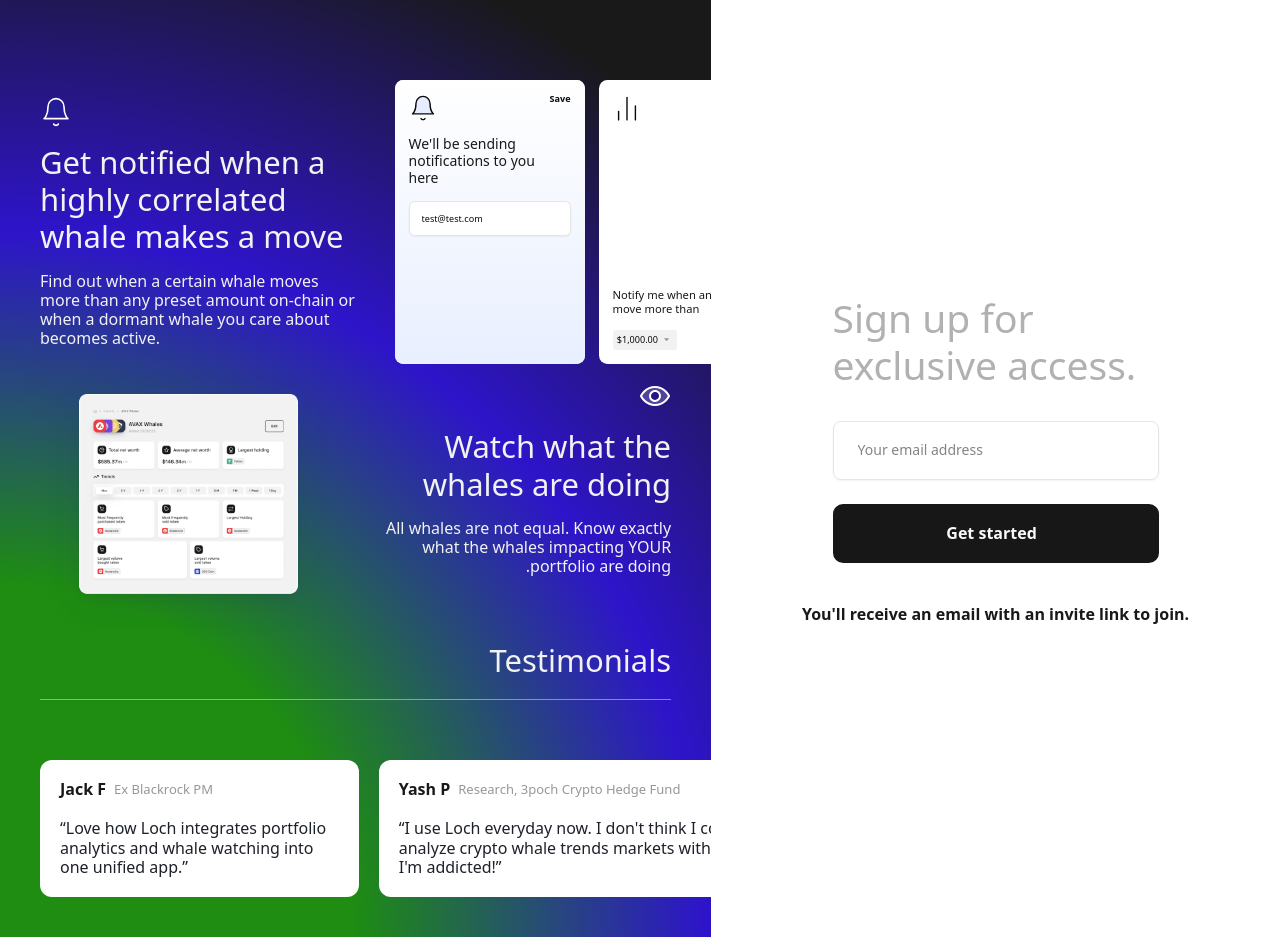
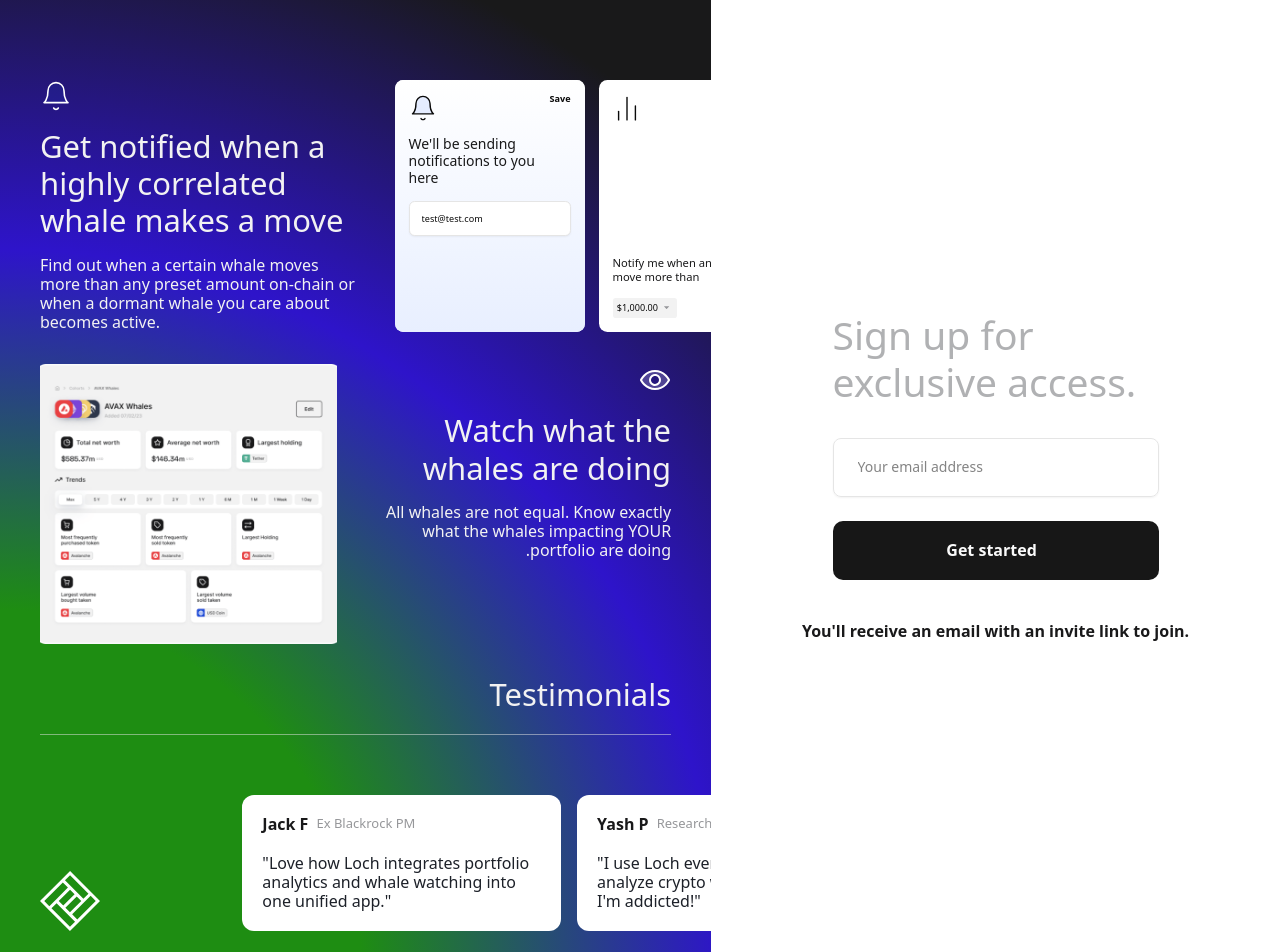
Before and after one commit to SuhelMakkad/sign-up-template, a Next.js app: page / in a window 1280 px wide. Shown: the top 952 px of the page. Built offline with nearby package versions, Linux system fonts and the light colour scheme.

Commit message:
Add carousel for testimonials

```diff
--- a/app/globals.css
+++ b/app/globals.css
@@ -1,5 +1,7 @@
 @import "tailwindcss";
 @import "tw-animate-css";
+
+@custom-variant dark (&:is(.dark *));
 
 @theme inline {
   --color-background: var(--background);
--- a/app/page.tsx
+++ b/app/page.tsx
@@ -2,9 +2,10 @@
 
 import { previewImage } from "@/components/assets"
 import { Cards } from "@/components/cards"
-import { TestimonialCard } from "@/components/cards/testimonial"
+import { Testimonials } from "@/components/cards/testimonial"
 import { BellIcon } from "@/components/icons/bell"
 import { EyeIcon } from "@/components/icons/eye"
+import { LogoIcon } from "@/components/icons/logo"
 import { SignUpForm } from "@/components/sign-up-form"
 import { TextSection } from "@/components/text-section"
 import { testimonials } from "@/data/testimonials"
@@ -12,42 +13,42 @@
 export default function Home() {
   return (
     <main className="h-dvh grid grid-cols-9">
-      <section className="col-span-5 size-full lg:flex hidden gradient-background bg-(--gradient-background-to) ps-10 pt-20 pb-10 justify-between flex-col">
-        <section className="grid grid-cols-2 gap-9.5">
+      <section className="col-span-5 size-full gap-8 lg:flex hidden gradient-background bg-(--gradient-background-to) pt-20 pb-10 justify-between flex-col">
+        <section className="grid grid-cols-2 gap-9.5 ps-10">
           <TextSection
             Icon={BellIcon}
+            className="max-w-80.5"
             title="Get notified when a highly correlated whale makes a move"
             description="Find out when a certain whale moves more than any preset amount on-chain or when a dormant whale you care about becomes active."
           />
           <Cards />
         </section>
 
-        <section className="grid grid-cols-2 gap-9.5 pe-10">
+        <section className="grid grid-cols-2 gap-9.5 px-10">
           <Image
             src={previewImage}
             alt="Preview"
             width={previewImage.width}
             height={previewImage.height}
-            className="w-full h-full object-cover"
+            className="w-auto h-70 object-cover"
           />
+
           <TextSection
             dir="rtl"
             Icon={EyeIcon}
+            className="max-w-76.25"
             title="Watch what the whales are doing"
             description="All whales are not equal. Know exactly what the whales impacting YOUR portfolio are doing."
           />
         </section>
 
-        <section className="flex flex-col">
-          <h3 className="text-[#F2F2F2] font-medium text-[31px] text-end pe-10">
+        <section className="flex flex-col relative">
+          <h3 className="text-[#F2F2F2] font-medium text-[31px] text-end px-10">
             Testimonials
             <hr className="border-secondary/50 mb-15 mt-5" />
           </h3>
-          <div className="flex gap-5 overflow-x-auto">
-            {testimonials.map((testimonial) => (
-              <TestimonialCard key={testimonial.name} {...testimonial} />
-            ))}
-          </div>
+          <LogoIcon className="size-15 text-white absolute bottom-0 left-10" />
+          <Testimonials testimonials={testimonials} />
         </section>
       </section>
 
--- a/components/cards/index.tsx
+++ b/components/cards/index.tsx
@@ -3,7 +3,7 @@
 
 export const Cards = () => {
   return (
-    <div className="flex gap-3.5 overflow-auto">
+    <div className="flex gap-3.5 overflow-auto shrink-0">
       <EmailNotificationCard />
       <WalletMoveCard />
       <WalletDormantCard />
--- a/components/cards/testimonial.tsx
+++ b/components/cards/testimonial.tsx
@@ -1,10 +1,18 @@
+import {
+  Carousel,
+  CarouselContent,
+  CarouselItem,
+  CarouselNext,
+  CarouselPrevious,
+} from "@/components/carousel"
+
 type TestimonialCardProps = {
   name: string
   title: string
   description: string
 }
 
-export const TestimonialCard = ({
+const TestimonialCard = ({
   name,
   title,
   description,
@@ -24,10 +32,35 @@
       </header>
 
       <p className="text-[#1D2129] text-base font-medium">
-        {`“`}
+        {`"`}
         {description}
-        {`”`}
+        {`"`}
       </p>
     </article>
   )
 }
+
+type TestimonialsProps = {
+  testimonials: TestimonialCardProps[]
+}
+
+export const Testimonials = ({ testimonials }: TestimonialsProps) => {
+  return (
+    <Carousel
+      className="w-full"
+      opts={{
+        dragFree: true,
+      }}
+    >
+      <CarouselContent className="cursor-grab active:cursor-grabbing">
+        <CarouselItem className="basis-auto w-1/3" />
+        {testimonials.map((testimonial, index) => (
+          <CarouselItem key={index} className="basis-auto select-none">
+            <TestimonialCard {...testimonial} />
+          </CarouselItem>
+        ))}
+        <CarouselItem className="basis-auto w-40" />
+      </CarouselContent>
+    </Carousel>
+  )
+}
--- /dev/null
+++ b/components/carousel.tsx
@@ -0,0 +1,241 @@
+"use client"
+
+import * as React from "react"
+import useEmblaCarousel, {
+  type UseEmblaCarouselType,
+} from "embla-carousel-react"
+import { ArrowLeft, ArrowRight } from "lucide-react"
+
+import { Button } from "@/components/button"
+import { cn } from "@/lib/utils"
+
+type CarouselApi = UseEmblaCarouselType[1]
+type UseCarouselParameters = Parameters<typeof useEmblaCarousel>
+type CarouselOptions = UseCarouselParameters[0]
+type CarouselPlugin = UseCarouselParameters[1]
+
+type CarouselProps = {
+  opts?: CarouselOptions
+  plugins?: CarouselPlugin
+  orientation?: "horizontal" | "vertical"
+  setApi?: (api: CarouselApi) => void
+}
+
+type CarouselContextProps = {
+  carouselRef: ReturnType<typeof useEmblaCarousel>[0]
+  api: ReturnType<typeof useEmblaCarousel>[1]
+  scrollPrev: () => void
+  scrollNext: () => void
+  canScrollPrev: boolean
+  canScrollNext: boolean
+} & CarouselProps
+
+const CarouselContext = React.createContext<CarouselContextProps | null>(null)
+
+function useCarousel() {
+  const context = React.useContext(CarouselContext)
+
+  if (!context) {
+    throw new Error("useCarousel must be used within a <Carousel />")
+  }
+
+  return context
+}
+
+function Carousel({
+  orientation = "horizontal",
+  opts,
+  setApi,
+  plugins,
+  className,
+  children,
+  ...props
+}: React.ComponentProps<"div"> & CarouselProps) {
+  const [carouselRef, api] = useEmblaCarousel(
+    {
+      ...opts,
+      axis: orientation === "horizontal" ? "x" : "y",
+    },
+    plugins
+  )
+  const [canScrollPrev, setCanScrollPrev] = React.useState(false)
+  const [canScrollNext, setCanScrollNext] = React.useState(false)
+
+  const onSelect = React.useCallback((api: CarouselApi) => {
+    if (!api) return
+    setCanScrollPrev(api.canScrollPrev())
+    setCanScrollNext(api.canScrollNext())
+  }, [])
+
+  const scrollPrev = React.useCallback(() => {
+    api?.scrollPrev()
+  }, [api])
+
+  const scrollNext = React.useCallback(() => {
+    api?.scrollNext()
+  }, [api])
+
+  const handleKeyDown = React.useCallback(
+    (event: React.KeyboardEvent<HTMLDivElement>) => {
+      if (event.key === "ArrowLeft") {
+        event.preventDefault()
+        scrollPrev()
+      } else if (event.key === "ArrowRight") {
+        event.preventDefault()
+        scrollNext()
+      }
+    },
+    [scrollPrev, scrollNext]
+  )
+
+  React.useEffect(() => {
+    if (!api || !setApi) return
+    setApi(api)
+  }, [api, setApi])
+
+  React.useEffect(() => {
+    if (!api) return
+    onSelect(api)
+    api.on("reInit", onSelect)
+    api.on("select", onSelect)
+
+    return () => {
+      api?.off("select", onSelect)
+    }
+  }, [api, onSelect])
+
+  return (
+    <CarouselContext.Provider
+      value={{
+        carouselRef,
+        api: api,
+        opts,
+        orientation:
+          orientation || (opts?.axis === "y" ? "vertical" : "horizontal"),
+        scrollPrev,
+        scrollNext,
+        canScrollPrev,
+        canScrollNext,
+      }}
+    >
+      <div
+        onKeyDownCapture={handleKeyDown}
+        className={cn("relative", className)}
+        role="region"
+        aria-roledescription="carousel"
+        data-slot="carousel"
+        {...props}
+      >
+        {children}
+      </div>
+    </CarouselContext.Provider>
+  )
+}
+
+function CarouselContent({ className, ...props }: React.ComponentProps<"div">) {
+  const { carouselRef, orientation } = useCarousel()
+
+  return (
+    <div
+      ref={carouselRef}
+      className="overflow-hidden"
+      data-slot="carousel-content"
+    >
+      <div
+        className={cn(
+          "flex",
+          orientation === "horizontal" ? "-ml-4" : "-mt-4 flex-col",
+          className
+        )}
+        {...props}
+      />
+    </div>
+  )
+}
+
+function CarouselItem({ className, ...props }: React.ComponentProps<"div">) {
+  const { orientation } = useCarousel()
+
+  return (
+    <div
+      role="group"
+      aria-roledescription="slide"
+      data-slot="carousel-item"
+      className={cn(
+        "min-w-0 shrink-0 grow-0 basis-full",
+        orientation === "horizontal" ? "pl-4" : "pt-4",
+        className
+      )}
+      {...props}
+    />
+  )
+}
+
+function CarouselPrevious({
+  className,
+  variant = "outline",
+  size = "icon",
+  ...props
+}: React.ComponentProps<typeof Button>) {
+  const { orientation, scrollPrev, canScrollPrev } = useCarousel()
+
+  return (
+    <Button
+      data-slot="carousel-previous"
+      variant={variant}
+      size={size}
+      className={cn(
+        "absolute size-8 rounded-full",
+        orientation === "horizontal"
+          ? "top-1/2 -left-12 -translate-y-1/2"
+          : "-top-12 left-1/2 -translate-x-1/2 rotate-90",
+        className
+      )}
+      disabled={!canScrollPrev}
+      onClick={scrollPrev}
+      {...props}
+    >
+      <ArrowLeft />
+      <span className="sr-only">Previous slide</span>
+    </Button>
+  )
+}
+
+function CarouselNext({
+  className,
+  variant = "outline",
+  size = "icon",
+  ...props
+}: React.ComponentProps<typeof Button>) {
+  const { orientation, scrollNext, canScrollNext } = useCarousel()
+
+  return (
+    <Button
+      data-slot="carousel-next"
+      variant={variant}
+      size={size}
+      className={cn(
+        "absolute size-8 rounded-full",
+        orientation === "horizontal"
+          ? "top-1/2 -right-12 -translate-y-1/2"
+          : "-bottom-12 left-1/2 -translate-x-1/2 rotate-90",
+        className
+      )}
+      disabled={!canScrollNext}
+      onClick={scrollNext}
+      {...props}
+    >
+      <ArrowRight />
+      <span className="sr-only">Next slide</span>
+    </Button>
+  )
+}
+
+export {
+  type CarouselApi,
+  Carousel,
+  CarouselContent,
+  CarouselItem,
+  CarouselPrevious,
+  CarouselNext,
+}
--- a/components/icons/bell.tsx
+++ b/components/icons/bell.tsx
@@ -14,7 +14,7 @@
       <path
         d="M21 9.33301C21 7.47649 20.2625 5.69601 18.9497 4.38326C17.637 3.07051 15.8565 2.33301 14 2.33301C12.1435 2.33301 10.363 3.07051 9.05025 4.38326C7.7375 5.69601 7 7.47649 7 9.33301C7 17.4997 3.5 19.833 3.5 19.833H24.5C24.5 19.833 21 17.4997 21 9.33301Z"
         fill={bellFill ?? "#165DFF"}
-        fill-opacity="0.1"
+        fillOpacity="0.1"
         stroke="currentColor"
         strokeWidth="1.4"
         strokeLinecap="round"
--- a/components/text-section.tsx
+++ b/components/text-section.tsx
@@ -16,7 +16,7 @@
   className,
 }: TextSectionProps) => {
   return (
-    <section dir={dir} className={cn("flex flex-col gap-4 py-4", className)}>
+    <section dir={dir} className={cn("flex flex-col gap-4 me-auto", className)}>
       <Icon className="size-8 text-white" />
       <h2 className="text-[#F2F2F2] font-medium text-[31px]">{title}</h2>
       <p className="text-[#F2F2F2] text-base font-medium">{description}</p>
--- a/package.json
+++ b/package.json
@@ -15,6 +15,7 @@
     "@radix-ui/react-slot": "^1.2.4",
     "class-variance-authority": "^0.7.1",
     "clsx": "^2.1.1",
+    "embla-carousel-react": "^8.6.0",
     "lucide-react": "^0.561.0",
     "motion": "^12.23.26",
     "next": "16.0.10",
```
Also changed, not shown: components/assets/preview.png, 1 other file (tests, documents, lock files or other folders).
